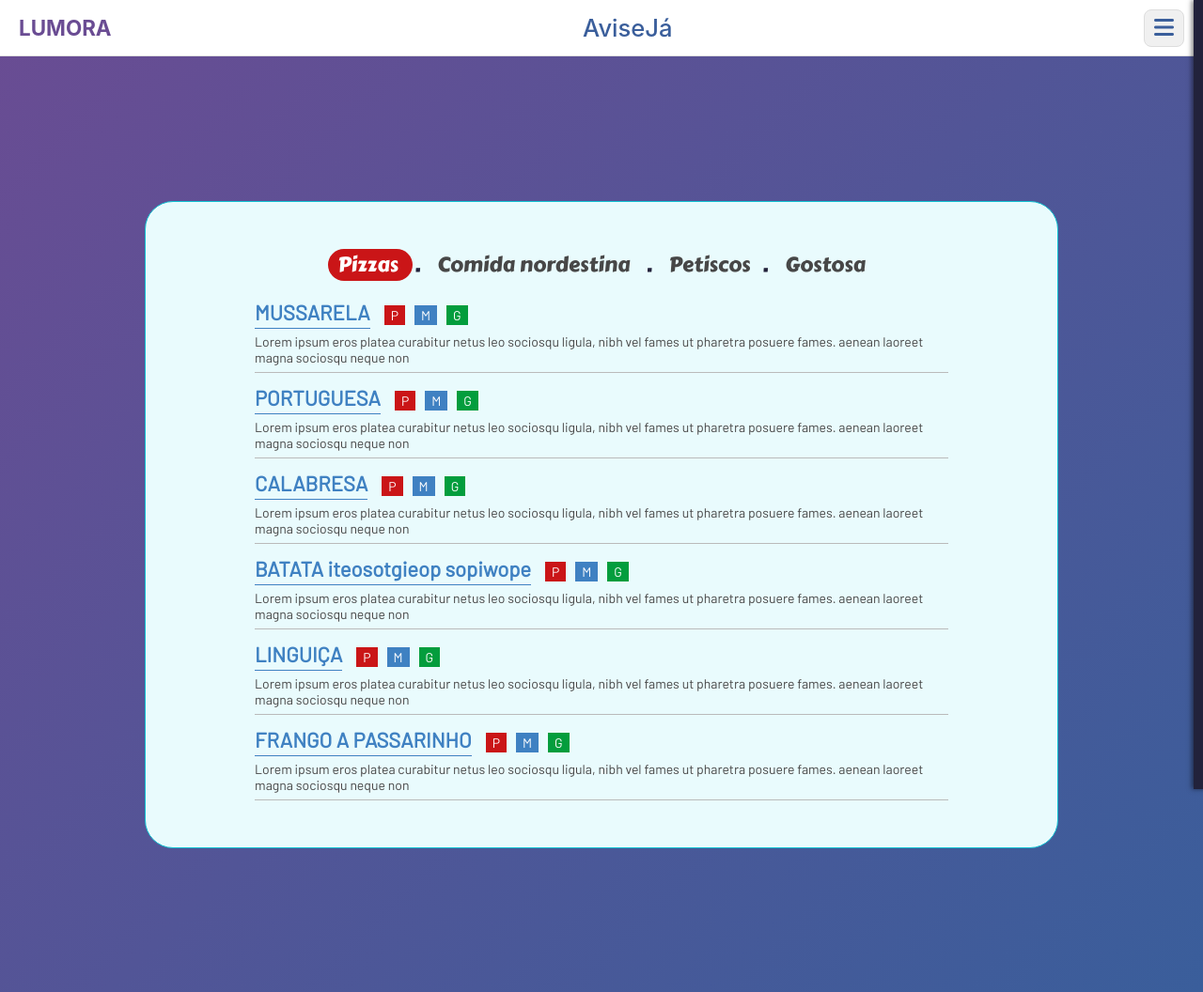
After one commit to DaniHonda/TCC-Lumora, a PHP site: page /cardapio.php in a window 1280 px wide. The commit adds this page. Shown: the whole page at 94% size. Run offline with PHP 8.4, Linux system fonts and the light colour scheme.

Commit message:
Add files via upload

```diff
--- a/TCC- Prototipo/cadastrologin.php
+++ b/TCC- Prototipo/cadastrologin.php
@@ -53,8 +53,7 @@ if ($_SERVER["REQUEST_METHOD"] == "POST") {
         <div class="logo">
             <a href="index.php"><span>LUMORA</span></a>
         </div>
-        <div class="titulo-app"><h1>Ajuda+</h1></div>
-        <div class="menu-container"><button id="menu-btn" class="menu-btn"><i class="fas fa-bars"></i></button></div>
+        <div class="titulo-app"><h1>AviseJá</h1></div>
     </header>
 
     <nav id="sidemenu" class="sidemenu">
--- /dev/null
+++ b/TCC- Prototipo/cardapio.php
@@ -0,0 +1,114 @@
+<!DOCTYPE html>
+<html lang="pt-br">
+<head>
+    <meta charset="UTF-8">
+    <meta name="viewport" content="width=device-width, initial-scale=1.0">
+    <title>Ajuda+ | Home</title>
+    <link rel="stylesheet" href="css/style.css">
+    <link rel="stylesheet" href="https://cdnjs.cloudflare.com/ajax/libs/font-awesome/6.0.0-beta3/css/all.min.css">
+</head>
+<body>
+ <link rel="stylesheet" href="css/CarCSS.css">
+ <link rel="stylesheet" href="css/style.css">
+ <header class="cabecalho-fixo">
+  <div class="logo">
+      <a href="index.php"><span>LUMORA</span></a>
+  </div>
+  <div class="titulo-app">
+      <h1>AviseJá</h1>
+  </div>
+  <div class="menu-container">
+      <button id="menu-btn" class="menu-btn"><i class="fas fa-bars"></i></button>
+  </div>
+</header>
+
+<nav id="sidemenu" class="sidemenu">
+  <button id="close-btn" class="close-btn">&times;</button>
+  <ul>
+      <?php if (isset($_SESSION['log']) && $_SESSION['log'] === 'ativo'): ?>
+          <li><a href="#">Minha Conta</a></li>
+          <li><a href="principal.php">Cardápio</a></li>
+          <?php if ($_SESSION['nivel'] === 'admin'): ?>
+              <li><a href="painel_contas.php">Painel de Controle</a></li>
+          <?php endif; ?>
+          <li><a href="logout.php">Logout</a></li>
+      <?php else: ?>
+          <li><a href="login.php">Login</a></li>
+          <li><a href="cadastrologin.php">Cadastro</a></li>
+          <li><a href="cardapio.html">Cardápio</a></li>
+      <?php endif; ?>
+  </ul>
+</nav>
+<div id='main'>
+  <div id='navigation'><a class="menu atual" href='#cardapio' onclick='change(event)' id='menupizza'>Pizzas </a><span class='bullet'>.</span>
+    <a class="menu" href='#cardapio' onclick='change(event)' id='menunordestina'>Comida nordestina</a> <span class='bullet'>.</span>
+    <a class="menu" href='#cardapio' onclick='change(event)' id='menupetiscos'>Petiscos</a><span class='bullet'>.   </span>
+    <a class="menu" href='#cardapio' onclick='change(event)' id='menugostosa'>Gostosa</a>
+  </div>
+  <div id='dynamic'>
+    <div class="content" id='pizza'>
+      <div class='singleitem'>
+        <span class='menuitem'>MUSSARELA</span><span class='p'>P</span><span class='m'>M</span><span class='g'>G</span>
+        <p class='text'>Lorem ipsum eros platea curabitur netus leo sociosqu ligula, nibh vel fames ut pharetra posuere fames. aenean laoreet magna sociosqu neque non</p>
+      </div>
+      <div class='singleitem'>
+        <span class='menuitem'>PORTUGUESA</span><span class='p'>P</span><span class='m'>M</span><span class='g'>G</span>
+        <p class='text'>Lorem ipsum eros platea curabitur netus leo sociosqu ligula, nibh vel fames ut pharetra posuere fames. aenean laoreet magna sociosqu neque non</p>
+      </div>
+      <div class='singleitem'>
+        <span class='menuitem'>CALABRESA</span><span class='p'>P</span><span class='m'>M</span><span class='g'>G</span>
+        <p class='text'>Lorem ipsum eros platea curabitur netus leo sociosqu ligula, nibh vel fames ut pharetra posuere fames. aenean laoreet magna sociosqu neque non</p>
+      </div>
+    </div>
+
+    <div class="content" id='nordestina'>
+      <div class='singleitem'>
+        <span class='menuitem'>BUXADA</span><span class='p'>P</span><span class='m'>M</span><span class='g'>G</span>
+        <p class='text'>Lorem ipsum eros platea curabitur netus leo sociosqu ligula, nibh vel fames ut pharetra posuere fames. aenean laoreet magna sociosqu neque non</p>
+      </div>
+      <div class='singleitem'>
+        <span class='menuitem'>FEIJÃO FRADINHO</span><span class='p'>P</span><span class='m'>M</span><span class='g'>G</span>
+        <p class='text'>Lorem ipsum eros platea curabitur netus leo sociosqu ligula, nibh vel fames ut pharetra posuere fames. aenean laoreet magna sociosqu neque non</p>
+      </div>
+      <div class='singleitem'>
+        <span class='menuitem'>DOBRADINHA</span><span class='p'>P</span><span class='m'>M</span><span class='g'>G</span>
+        <p class='text'>Lorem ipsum eros platea curabitur netus leo sociosqu ligula, nibh vel fames ut pharetra posuere fames. aenean laoreet magna sociosqu neque non</p>
+      </div>
+    </div>
+
+    <div class="content" id='petisco'>
+      <div class='singleitem'>
+        <span class='menuitem'>BATATA</span><span class='p'>P</span><span class='m'>M</span><span class='g'>G</span>
+        <p class='text'>Lorem ipsum eros platea curabitur netus leo sociosqu ligula, nibh vel fames ut pharetra posuere fames. aenean laoreet magna sociosqu neque non</p>
+      </div>
+      <div class='singleitem'>
+        <span class='menuitem'>LINGUIÇA</span><span class='p'>P</span><span class='m'>M</span><span class='g'>G</span>
+        <p class='text'>Lorem ipsum eros platea curabitur netus leo sociosqu ligula, nibh vel fames ut pharetra posuere fames. aenean laoreet magna sociosqu neque non</p>
+      </div>
+      <div class='singleitem'>
+        <span class='menuitem'>FRANGO A PASSARINHO</span><span class='p'>P</span><span class='m'>M</span><span class='g'>G</span>
+        <p class='text'>Lorem ipsum eros platea curabitur netus leo sociosqu ligula, nibh vel fames ut pharetra posuere fames. aenean laoreet magna sociosqu neque non</p>
+       </div>
+        </div>
+
+        <div class="content" id='gostosa'>
+      <div class='singleitem'>
+        <span class='menuitem'>BATATA iteosotgieop sopiwope</span><span class='p'>P</span><span class='m'>M</span><span class='g'>G</span>
+        <p class='text'>Lorem ipsum eros platea curabitur netus leo sociosqu ligula, nibh vel fames ut pharetra posuere fames. aenean laoreet magna sociosqu neque non</p>
+      </div>
+      <div class='singleitem'>
+        <span class='menuitem'>LINGUIÇA</span><span class='p'>P</span><span class='m'>M</span><span class='g'>G</span>
+        <p class='text'>Lorem ipsum eros platea curabitur netus leo sociosqu ligula, nibh vel fames ut pharetra posuere fames. aenean laoreet magna sociosqu neque non</p>
+      </div>
+      <div class='singleitem'>
+        <span class='menuitem'>FRANGO A PASSARINHO</span><span class='p'>P</span><span class='m'>M</span><span class='g'>G</span>
+        <p class='text'>Lorem ipsum eros platea curabitur netus leo sociosqu ligula, nibh vel fames ut pharetra posuere fames. aenean laoreet magna sociosqu neque non</p>
+        </div>
+      </div>
+  </div>
+</div>
+<script src="js/CarJS.js"></script>
+<script src="js/login.js"></script>
+
+</body>
+</html>
--- /dev/null
+++ b/TCC- Prototipo/css/CarCSS.css
@@ -0,0 +1,118 @@
+@import url("https://fonts.googleapis.com/css?family=Barlow|Carter+One&display=swap");
+body {
+  background-color: #740aa5;
+}
+#main {
+  margin: 12%;
+  background-color: #e9fbfd;
+  padding: 50px 0px 50px 0px;
+  border-radius: 30px;
+  border-style: solid;
+  border-width: 1px;
+  border-color: #0fc0d1;
+}
+.menu {
+  font-family: "Carter One", cursive;
+  font-size: 22px;
+  padding-left: 10px;
+  padding-right: 10px;
+  color: #474747;
+  text-decoration: none;
+}
+
+.menu:hover {
+  color: white;
+  background-color: #ca1517;
+  border-radius: 30px;
+}
+
+.atual {
+  color: white;
+  background-color: #ca1517;
+  border-radius: 30px;
+}
+
+.bullet {
+  font-family: "Carter One", cursive;
+  font-size: 22px;
+  margin-right: 3px;
+  margin-left: 3px;
+}
+
+#navigation {
+  text-align: center;
+}
+#dynamic {
+  margin-top: 20px;
+  padding: 0px 12% 0px 12%;
+}
+
+.singleitem {
+  margin-top: 13px;
+}
+
+.menuitem {
+  font-family: "Barlow";
+  font-weight: 600;
+  color: #3f81c2;
+  font-size: 22px;
+  border-style: solid;
+  border-width: 0px 0px 1px 0px;
+  padding-bottom: 4px;
+  margin-right: 10px;
+}
+.p {
+  margin-left: 5px;
+  margin-right: 5px;
+  background-color: #ca1517;
+  font-family: Barlow;
+  font-style: normal;
+  font-weight: 500;
+  font-size: 14px;
+  color: #fff;
+  padding: 2px 7px 2px 7px;
+}
+.m {
+  margin-left: 5px;
+  margin-right: 5px;
+  background-color: #3f81c2;
+  font-family: Barlow;
+  font-style: normal;
+  font-weight: 500;
+  font-size: 14px;
+  color: #fff;
+  padding: 2px 7px 2px 7px;
+}
+.g {
+  margin-left: 5px;
+  margin-right: 5px;
+  background-color: #039d3d;
+  font-family: Barlow;
+  font-style: normal;
+  font-weight: 500;
+  font-size: 14px;
+  color: #fff;
+  padding: 2px 7px 2px 7px;
+}
+.singleitem {
+  border-bottom: 1px;
+  border-color: #bababa;
+  border-bottom-style: solid;
+}
+
+.text {
+  margin: 10px 0px 7px 0px;
+  font-family: Barlow;
+  font-style: normal;
+  font-weight: normal;
+  font-size: 14px;
+  color: #474747;
+}
+
+#nordestina {
+  display: none;
+}
+
+#petisco {
+  display: none;
+}
--- a/TCC- Prototipo/index.php
+++ b/TCC- Prototipo/index.php
@@ -37,7 +37,7 @@ session_start();
             <?php else: ?>
                 <li><a href="login.php">Login</a></li>
                 <li><a href="cadastrologin.php">Cadastro</a></li>
-                <li><a href="principal.php">Cardápio</a></li>
+                <li><a href="cardapio.html">Cardápio</a></li>
             <?php endif; ?>
         </ul>
     </nav>
--- /dev/null
+++ b/TCC- Prototipo/js/CarJS.js
@@ -0,0 +1,49 @@
+window.document.getElementById("navigation");
+function change(event) {
+  let elemento = event.target.id;
+  if (elemento == "menupizza") {
+    event.target.classList.add("atual");
+    document.getElementById("menunordestina").classList.remove("atual");
+    document.getElementById("menupetiscos").classList.remove("atual");
+    document.getElementById("menugostosa").classList.remove("atual");
+
+    document.getElementById("pizza").style.display = "inline";
+    document.getElementById("nordestina").style.display = "none";
+    document.getElementById("petisco").style.display = "none";
+    document.getElementById("gostosa").style.display = "none";
+  }
+  if (elemento == "menunordestina") {
+    event.target.classList.add("atual");
+    document.getElementById("menupizza").classList.remove("atual");
+    document.getElementById("menupetiscos").classList.remove("atual");
+    document.getElementById("menugostosa").classList.remove("atual");
+
+    document.getElementById("nordestina").style.display = "inline";
+    document.getElementById("pizza").style.display = "none";
+    document.getElementById("petisco").style.display = "none";
+    document.getElementById("gostosa").style.display = "none";
+  }
+  if (elemento == "menupetiscos") {
+    event.target.classList.add("atual");
+    document.getElementById("menupizza").classList.remove("atual");
+   document.getElementById("menugostosa").classList.remove("atual");
+   document.getElementById("menunordestina").classList.remove("atual");
+
+    document.getElementById("petisco").style.display = "inline";
+    document.getElementById("pizza").style.display = "none";
+    document.getElementById("nordestina").style.display = "none";
+    document.getElementById("gostosa").style.display = "none";
+  }
+if (elemento == "menugostosa") {
+    event.target.classList.add("atual");
+    document.getElementById("menupizza").classList.remove("atual");
+   document.getElementById("menupetiscos").classList.remove("atual");
+    document.getElementById("menunordestina").classList.remove("atual");
+
+    document.getElementById("gostosa").style.display = "inline";
+    document.getElementById("petisco").style.display = "none";
+    document.getElementById("pizza").style.display = "none";
+    document.getElementById("nordestina").style.display = "none";
+
+  }
+}
```
Also changed, not shown: TCC- Prototipo/css/painelstyle.css (added, +126 -0 lines), TCC- Prototipo/login.php (+8 -0 lines), TCC- Prototipo/painel_contas.php (+38 -1 lines).
